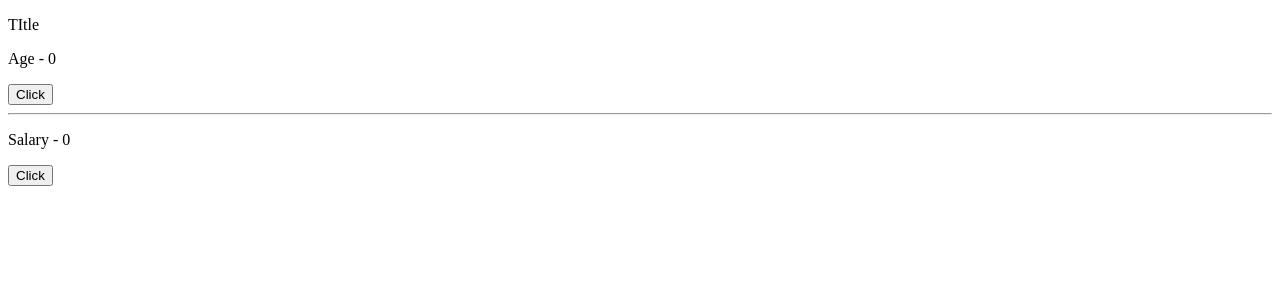
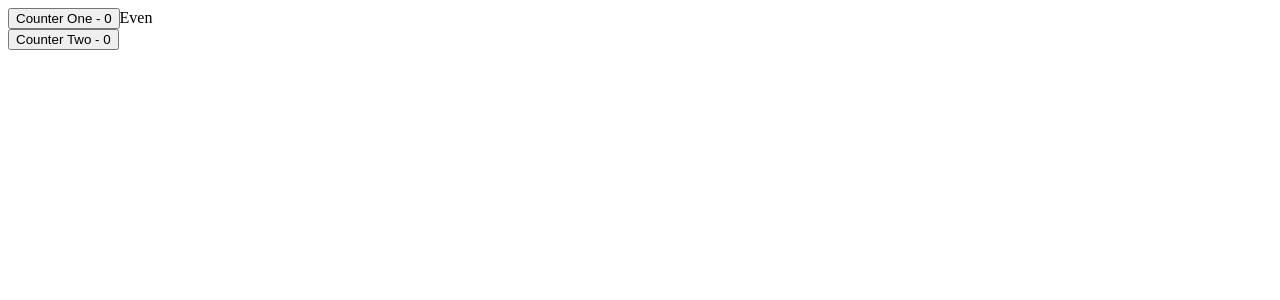
Before and after one commit to rhkdgns95/react-hooks-tutorials, a React (Create React App) app: page / in a window 1280 px wide. Shown: the top 300 px of the page. Built offline with nearby package versions, Linux system fonts and the light colour scheme.

Commit message:
#1.23 useMemo Hook.

```diff
--- a/src/App.tsx
+++ b/src/App.tsx
@@ -23,10 +23,11 @@ import CalculatorComponentC from "./Component/CalculatorComponentC";
 import DataFetchingOne from "./Component/DataFetchingOne";
 import DataFetchingTwo2 from "./Component/DataFetchingTwo2";
 import ParentComponent from "./Component/ParentComponent";
+import MemoCount from "./Component/MemoCount";
 
 const App =  () => {
   return (
-    <ParentComponent/>
+    <MemoCount/>
   )
 };
 
--- /dev/null
+++ b/src/Component/MemoCount/index.tsx
@@ -0,0 +1,45 @@
+import React, { useState, useMemo } from "react";
+
+const useFetch = () => {
+    const [counterOne, setCounterOne] = useState(0);
+    const [counterTwo, setCounterTwo] = useState(0);
+
+    const handleIncrementOne = () => {
+        setCounterOne(counterOne + 1);
+    }
+    const handleIncrementTwo = () => {
+        setCounterTwo(counterTwo + 1);
+    }
+    const isEven = useMemo(() => {
+        let i = 0;
+        while(i < 2000000000) {
+            i++;
+            // console.log("i: ", i);
+        }
+        return counterOne % 2 === 0 ? "Even" : "Odd";
+    }, [counterOne]);
+
+    return {
+        counterOne,
+        counterTwo,
+        handleIncrementOne,
+        handleIncrementTwo,
+        isEven
+    };
+}
+const MemoCount = () => {
+    const { counterOne, counterTwo, handleIncrementOne, handleIncrementTwo, isEven } = useFetch();
+    return (
+        <div>
+            <div>
+                <button onClick={handleIncrementOne}>Counter One - {counterOne}</button>
+                <span>{isEven}</span>
+            </div>
+            <div>
+                <button onClick={handleIncrementTwo}>Counter Two - {counterTwo}</button>
+            </div>
+        </div>
+    )
+};
+
+export default MemoCount;
```
